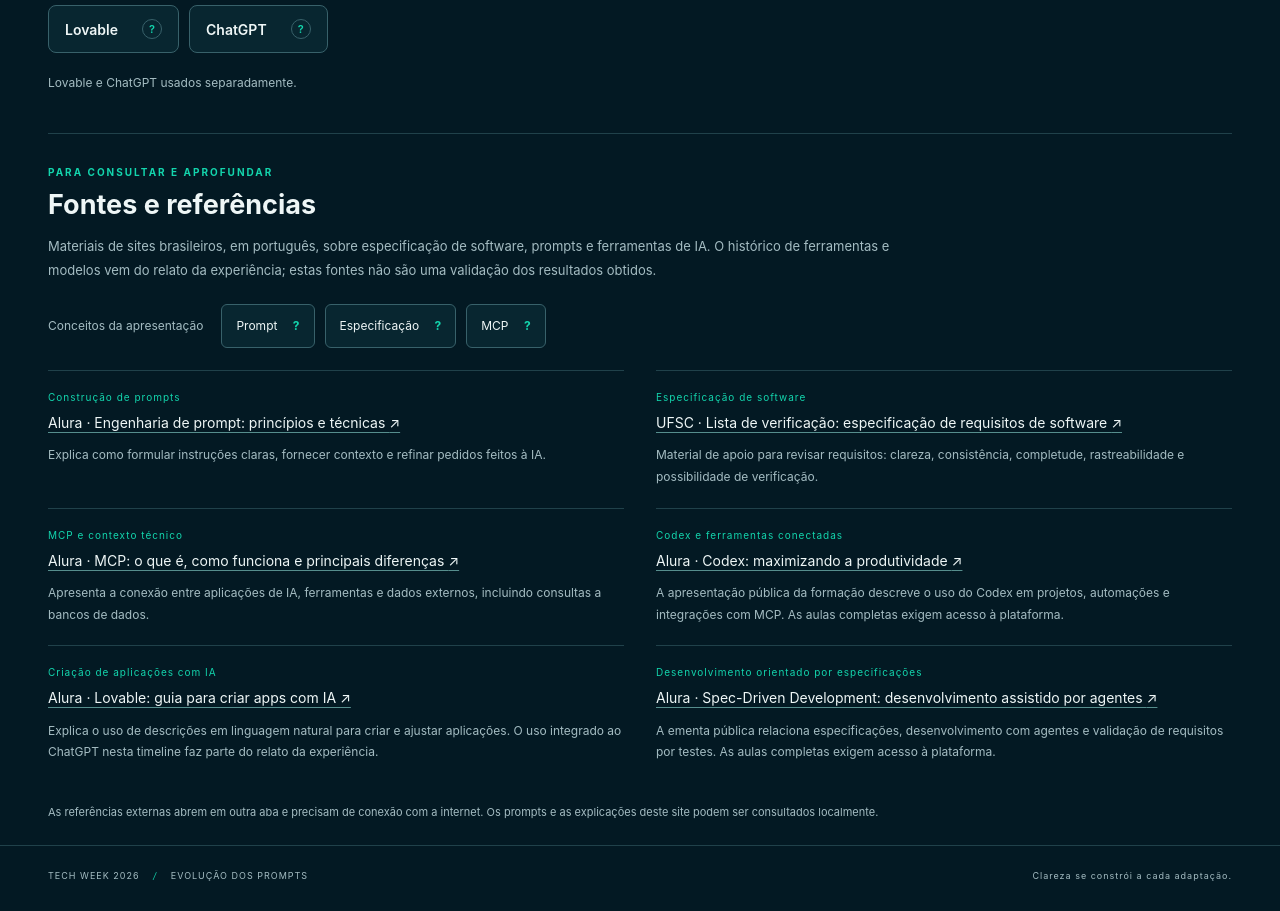
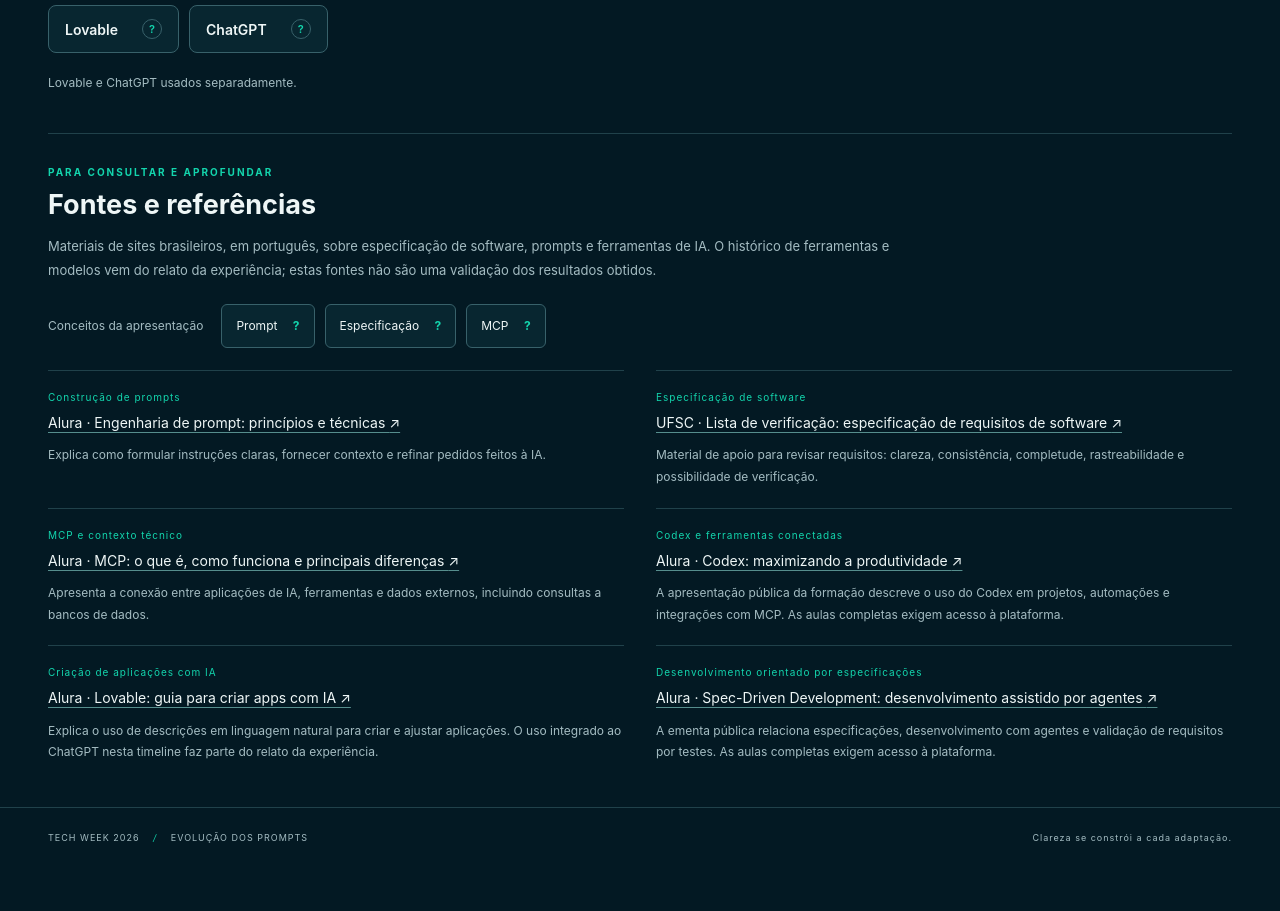
Before and after one commit to ericafrancastro/TechWeek, a plain HTML site: page index.html in a window 1280 px wide. Shown: the part 1320-2231 px from the top of the page. After the commit the page ends 2193 px from the top, so only its background shows below. Drawn offline with Linux system fonts and the light colour scheme.

Commit message:
Update index.html

```diff
--- a/index.html
+++ b/index.html
@@ -13,7 +13,7 @@
 <section id="sdd" class="sdd-note" aria-labelledby="sdd-title" hidden><div><p class="eyebrow">TERCEIRA ADAPTAÇÃO · PROMPT COMPLETO</p><h2 id="sdd-title">Aproximação aos princípios de SDD</h2><p class="sdd-source">Referência conceitual: <a href="https://www.alura.com.br/curso-online-spec-driven-development-desenvolvimento-assistido-por-agentes?c=Naruhodo" target="_blank" rel="noopener noreferrer">Alura · Spec-Driven Development ↗</a></p><p>O prompt passa a mencionar SDD explicitamente: clareza, delimitação de escopo, rastreabilidade e comportamento verificável orientam a elaboração da especificação.</p><p>Na estrutura, isso aparece nas regras numeradas, no escopo e nas dependências explícitas e nos critérios de aceite derivados de regras confirmadas.</p><p class="micro">Síntese editorial do prompt. A orientação é aproveitar esses princípios mantendo o formato definido, sem transformar a entrega em um documento extenso de metodologia SDD.</p></div><blockquote><p class="eyebrow">TRECHO ORIGINAL</p><p>“Não transforme a especificação em um documento extenso de metodologia SDD. Aproveite seus princípios de clareza, delimitação de escopo, rastreabilidade e comportamento verificável, mantendo o formato definido abaixo.”</p></blockquote></section>
 <div class="stage-footer"><p id="progress" aria-live="polite"></p><div><button class="quiet" id="prev" aria-label="Adaptação anterior">← Anterior</button><button class="quiet" id="next" aria-label="Próxima adaptação">Próxima →</button></div></div>
 <section class="tools-panel" aria-labelledby="tools-title"><div class="tools-header"><div><p class="eyebrow" id="tools-stage"></p><h2 id="tools-title">Ferramentas nesta etapa</h2></div><button class="model-chip" data-explain="llm" aria-haspopup="dialog" aria-label="Conhecer o modelo de linguagem"><span>Modelo</span><strong id="model-value"></strong><span class="chip-help" aria-hidden="true">?</span></button></div><p class="tools-hint">Selecione uma ferramenta para saber mais.</p><ul id="tool-list" class="tool-list" aria-label="Ferramentas utilizadas"></ul><div id="tool-connections" class="tool-connections"></div></section>
-<section class="references" aria-labelledby="references-title"><p class="eyebrow">PARA CONSULTAR E APROFUNDAR</p><h2 id="references-title">Fontes e referências</h2><p class="references-intro">Materiais de sites brasileiros, em português, sobre especificação de software, prompts e ferramentas de IA. O histórico de ferramentas e modelos vem do relato da experiência; estas fontes não são uma validação dos resultados obtidos.</p><div class="concept-links"><span>Conceitos da apresentação</span><button class="concept-button" data-explain="prompt" aria-haspopup="dialog">Prompt <span>?</span></button><button class="concept-button" data-explain="specification" aria-haspopup="dialog">Especificação <span>?</span></button><button class="concept-button" data-explain="mcp" aria-haspopup="dialog">MCP <span>?</span></button></div><ul id="reference-list"></ul><p class="micro">As referências externas abrem em outra aba e precisam de conexão com a internet. Os prompts e as explicações deste site podem ser consultados localmente.</p></section>
+<section class="references" aria-labelledby="references-title"><p class="eyebrow">PARA CONSULTAR E APROFUNDAR</p><h2 id="references-title">Fontes e referências</h2><p class="references-intro">Materiais de sites brasileiros, em português, sobre especificação de software, prompts e ferramentas de IA. O histórico de ferramentas e modelos vem do relato da experiência; estas fontes não são uma validação dos resultados obtidos.</p><div class="concept-links"><span>Conceitos da apresentação</span><button class="concept-button" data-explain="prompt" aria-haspopup="dialog">Prompt <span>?</span></button><button class="concept-button" data-explain="specification" aria-haspopup="dialog">Especificação <span>?</span></button><button class="concept-button" data-explain="mcp" aria-haspopup="dialog">MCP <span>?</span></button></div><ul id="reference-list"></ul></section>
 </section></main>
 <footer><span>TECH WEEK 2026 <i> / </i> EVOLUÇÃO DOS PROMPTS</span><span>Clareza se constrói a cada adaptação.</span></footer>
 <dialog id="reader" aria-labelledby="dialog-title"><div class="dialog-top"><div><p class="eyebrow" id="dialog-kicker"></p><h2 id="dialog-title"></h2></div><button class="quiet close" aria-label="Fechar janela">✕</button></div><div class="dialog-tools"><button class="secondary" id="copy">Copiar prompt</button><span id="copy-status" role="status"></span></div><div id="prompt-body" class="prompt-body"></div></dialog>
```
